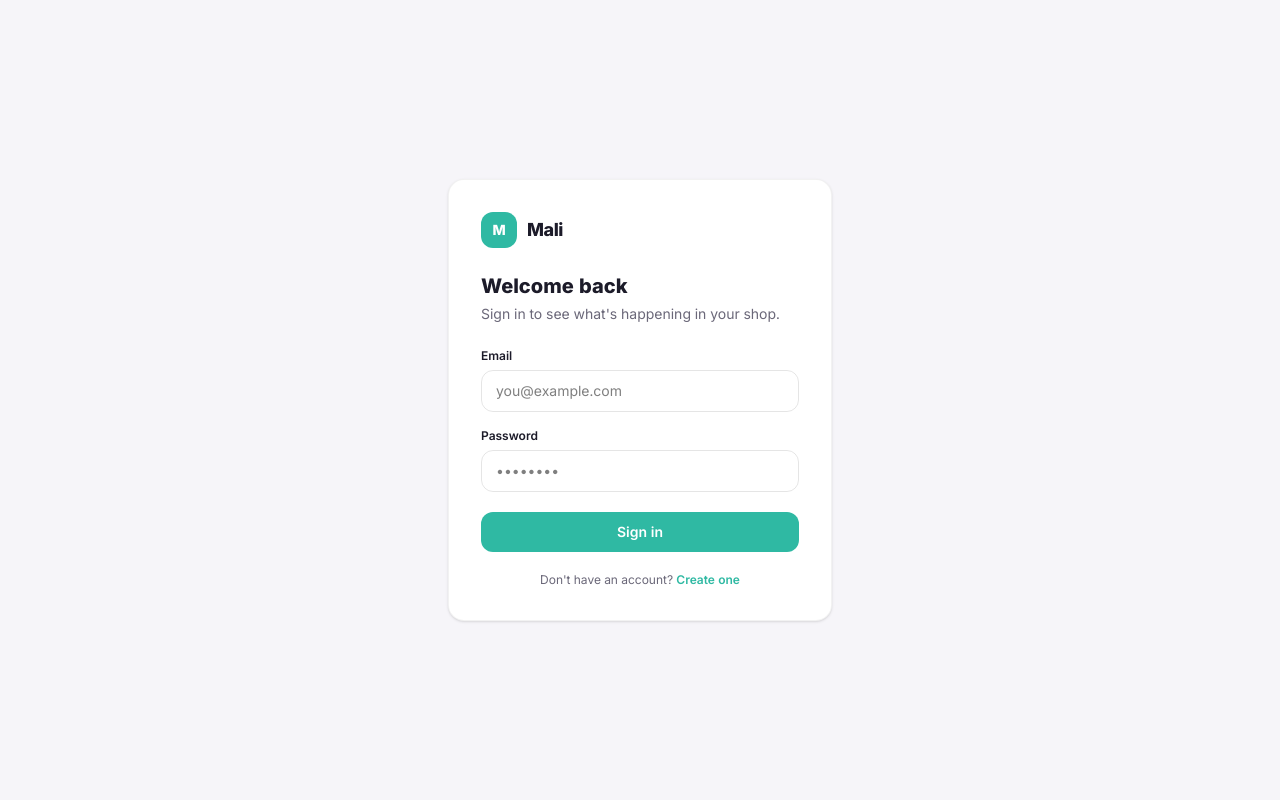
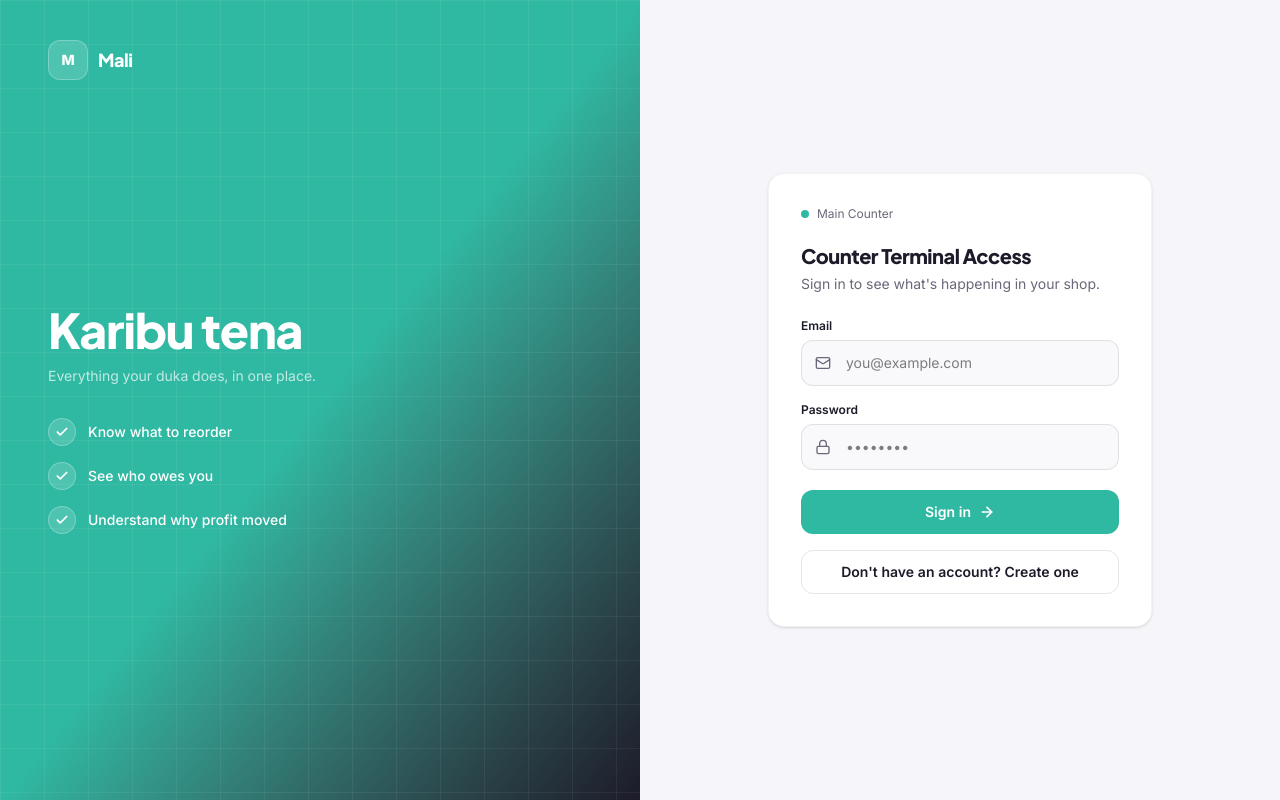
Before and after one commit to Mayan-Okul/mali, a React (Vite) app: page / in a window 1280 px wide. Built offline with nearby package versions, Linux system fonts and the light colour scheme; no server answers.

Commit message:
Redesign login as split brand panel and form card per Stitch design
Keeps email/password auth logic, signup mode toggle, shopName field,
error and loading states untouched.

🤖 Generated with Codebuff
Co-Authored-By: Codebuff <noreply@codebuff.com>

```diff
--- a/src/pages/AuthPage.jsx
+++ b/src/pages/AuthPage.jsx
@@ -1,5 +1,27 @@
 import { useState } from 'react';
+import { ArrowRight, Check, Lock, Mail, Store } from 'lucide-react';
 import { useAuth } from '../context/AuthContext';
+
+const FEATURES = [
+  'Know what to reorder',
+  'See who owes you',
+  'Understand why profit moved',
+];
+
+const inputClass =
+  'w-full rounded-xl border border-black/10 bg-canvas/60 pl-11 pr-3.5 py-3 text-sm focus:outline-none focus:ring-2 focus:ring-primary/40 focus:border-primary/60';
+
+function Field({ icon: Icon, ...props }) {
+  return (
+    <div className="relative">
+      <Icon
+        size={16}
+        className="absolute left-3.5 top-1/2 -translate-y-1/2 text-muted pointer-events-none"
+      />
+      <input {...props} className={inputClass} />
+    </div>
+  );
+}
 
 function AuthPage() {
   const { signIn, signUp } = useAuth();
@@ -25,21 +47,51 @@ function AuthPage() {
   }
 
   return (
-    <div className="min-h-screen bg-canvas flex items-center justify-center px-4">
-      <div className="w-full max-w-sm bg-white rounded-2xl border border-black/5 shadow-sm p-8">
-        <div className="flex items-center gap-2.5 mb-6">
-          <div className="w-9 h-9 rounded-xl bg-primary flex items-center justify-center text-white font-extrabold text-sm">
+    <div className="min-h-screen bg-canvas lg:grid lg:grid-cols-2">
+      <div className="relative bg-gradient-to-br from-primary via-primary to-ink text-white px-6 py-6 lg:px-12 lg:py-10 flex flex-col">
+        <div className="absolute inset-0 pointer-events-none bg-[linear-gradient(rgba(255,255,255,0.06)_1px,transparent_1px),linear-gradient(90deg,rgba(255,255,255,0.06)_1px,transparent_1px)] bg-[size:44px_44px]" />
+
+        <div className="relative flex items-center gap-2.5">
+          <div className="w-10 h-10 rounded-xl bg-white/15 border border-white/25 flex items-center justify-center font-extrabold text-sm">
             M
           </div>
-          <span className="font-extrabold text-ink text-lg tracking-tight">Mali</span>
+          <span className="font-extrabold text-lg tracking-tight font-display">Mali</span>
         </div>
 
-        <h1 className="text-xl font-extrabold text-ink mb-1">
-          {mode === 'login' ? 'Welcome back' : 'Create your account'}
+        <div className="relative mt-8 lg:mt-auto lg:mb-auto">
+          <h1 className="font-display text-3xl lg:text-5xl font-extrabold tracking-tight">
+            Karibu tena
           </h1>
-        <p className="text-sm text-muted mb-6">
+          <p className="text-white/70 text-sm mt-3 max-w-sm hidden lg:block">
+            Everything your duka does, in one place.
+          </p>
+
+          <ul className="mt-8 space-y-4 hidden lg:block">
+            {FEATURES.map(feature => (
+              <li key={feature} className="flex items-center gap-3 text-sm font-medium">
+                <span className="w-7 h-7 rounded-full bg-white/15 border border-white/25 flex items-center justify-center shrink-0">
+                  <Check size={14} strokeWidth={3} />
+                </span>
+                {feature}
+              </li>
+            ))}
+          </ul>
+        </div>
+      </div>
+
+      <div className="flex items-center justify-center px-4 py-10 lg:py-8">
+        <div className="w-full max-w-sm bg-white rounded-2xl border border-black/5 shadow-sm p-6 sm:p-8">
+          <div className="flex items-center gap-2 text-xs text-muted mb-5">
+            <span className="w-2 h-2 rounded-full bg-primary" />
+            Main Counter
+          </div>
+
+          <h1 className="text-xl font-extrabold font-display text-ink tracking-tight">
+            {mode === 'login' ? 'Counter Terminal Access' : 'Create your account'}
+          </h1>
+          <p className="text-sm text-muted mt-1 mb-6">
             {mode === 'login'
-            ? 'Sign in to see what\'s happening in your shop.'
+              ? "Sign in to see what's happening in your shop."
               : 'Set up Mali for your shop in a minute.'}
           </p>
 
@@ -47,38 +99,38 @@ function AuthPage() {
             {mode === 'signup' && (
               <div>
                 <label className="block text-xs font-semibold text-ink mb-1.5">Shop name</label>
-              <input
+                <Field
+                  icon={Store}
                   type="text"
                   value={shopName}
                   onChange={e => setShopName(e.target.value)}
-                placeholder="Nia's Duka"
-                className="w-full rounded-xl border border-black/10 px-3.5 py-2.5 text-sm focus:outline-none focus:ring-2 focus:ring-primary/40"
+                  placeholder="Your shop name"
                 />
               </div>
             )}
 
             <div>
               <label className="block text-xs font-semibold text-ink mb-1.5">Email</label>
-            <input
+              <Field
+                icon={Mail}
                 type="email"
                 required
                 value={email}
                 onChange={e => setEmail(e.target.value)}
                 placeholder="you@example.com"
-              className="w-full rounded-xl border border-black/10 px-3.5 py-2.5 text-sm focus:outline-none focus:ring-2 focus:ring-primary/40"
               />
             </div>
 
             <div>
               <label className="block text-xs font-semibold text-ink mb-1.5">Password</label>
-            <input
+              <Field
+                icon={Lock}
                 type="password"
                 required
                 minLength={6}
                 value={password}
                 onChange={e => setPassword(e.target.value)}
                 placeholder="••••••••"
-              className="w-full rounded-xl border border-black/10 px-3.5 py-2.5 text-sm focus:outline-none focus:ring-2 focus:ring-primary/40"
               />
             </div>
 
@@ -87,25 +139,24 @@ function AuthPage() {
             <button
               type="submit"
               disabled={loading}
-            className="w-full bg-primary text-white font-semibold text-sm rounded-xl py-2.5 mt-1 disabled:opacity-60"
+              className="w-full min-h-11 bg-primary text-white font-semibold text-sm rounded-xl py-3 mt-1 flex items-center justify-center gap-2 disabled:opacity-60"
             >
               {loading ? 'Please wait…' : mode === 'login' ? 'Sign in' : 'Create account'}
+              {!loading && <ArrowRight size={16} strokeWidth={2.5} />}
             </button>
           </form>
 
-        <p className="text-xs text-muted text-center mt-5">
-          {mode === 'login' ? "Don't have an account? " : 'Already have an account? '}
           <button
             type="button"
             onClick={() => {
               setMode(mode === 'login' ? 'signup' : 'login');
               setError('');
             }}
-            className="text-primary font-semibold"
+            className="w-full min-h-11 mt-4 rounded-xl border border-black/10 text-sm font-semibold text-ink hover:bg-canvas"
           >
-            {mode === 'login' ? 'Create one' : 'Sign in'}
+            {mode === 'login' ? "Don't have an account? Create one" : 'Already have an account? Sign in'}
           </button>
-        </p>
+        </div>
       </div>
     </div>
   );
```
Lines whose indentation alone changed are shown as unchanged.
